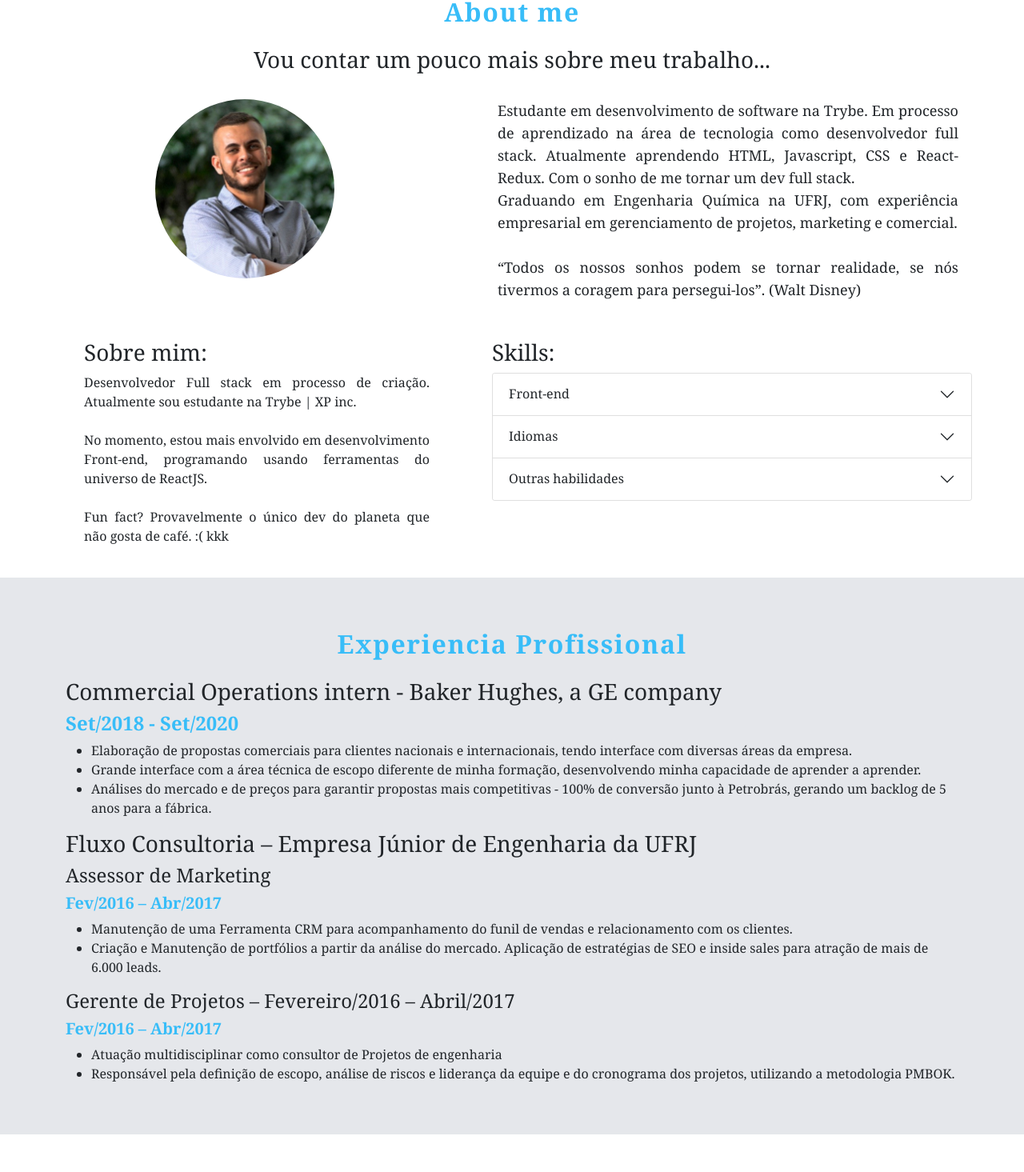
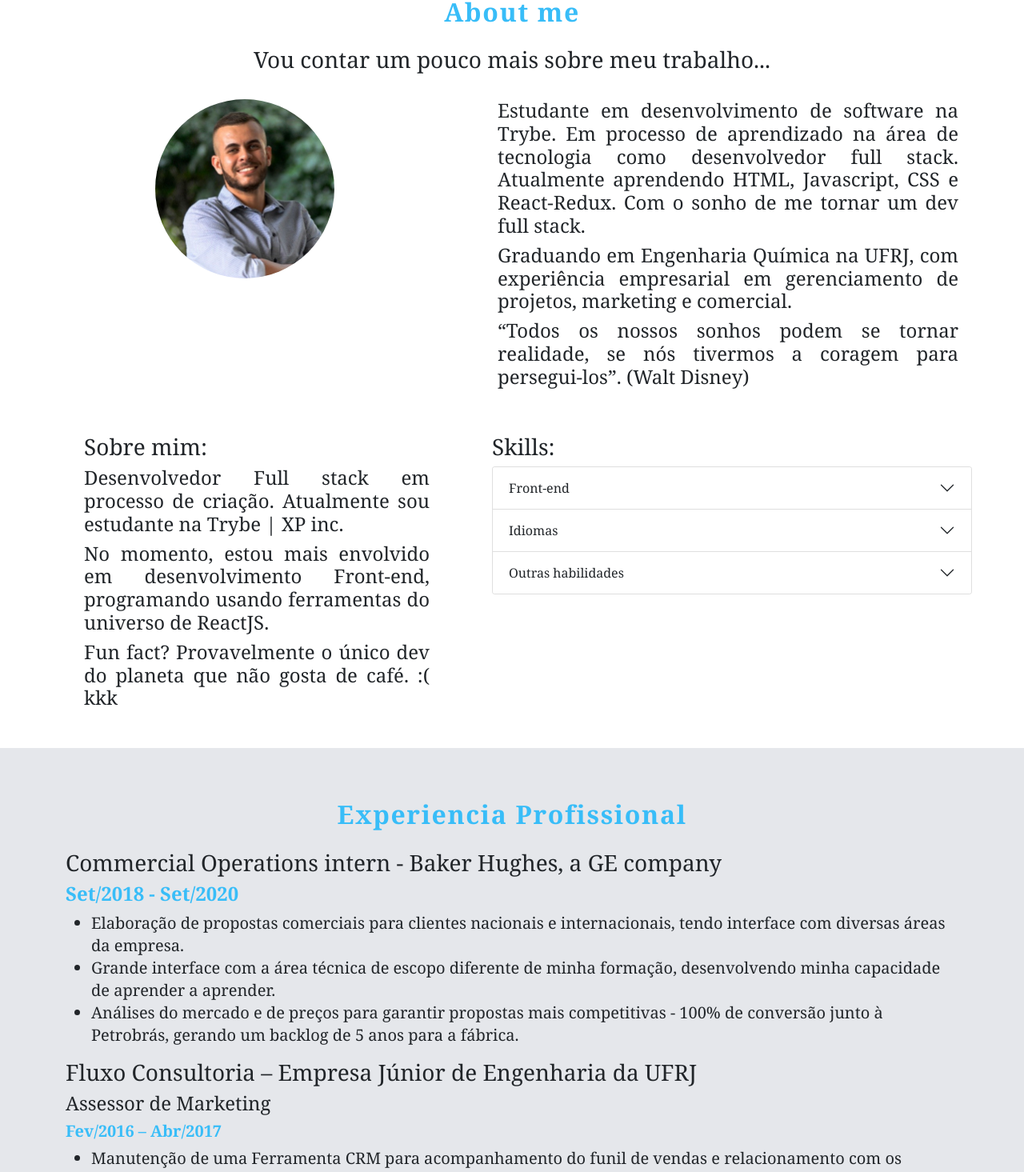
Before and after one commit to leonardo-terra/personal-portfolio, a React (Create React App) app: page / in a window 1280 px wide. Shown: the part 820-2285 px from the top of the page at 80% size. Built offline with nearby package versions, Linux system fonts and the light colour scheme; a web font is replaced by a local one.

Commit message:
dev:font change

```diff
--- a/src/pages/AboutMe.jsx
+++ b/src/pages/AboutMe.jsx
@@ -11,22 +11,25 @@ export default function AboutMe() {
       </h3>
       <div className='flex justify-between'>
         <img
-          className='w-56 h-56 rounded-full ml-28 mr-28'
+          className='w-56 h-56 rounded-full mr-28 ml-28'
           src={profileImage}
           alt='Leonardo Terra de Melo, autor da página'
         />
         <article className='max-w-xl text-lg text-justify'>
+          <h4>
             Estudante em desenvolvimento de software na Trybe. Em processo de
             aprendizado na área de tecnologia como desenvolvedor full stack.
-          Atualmente aprendendo HTML, Javascript, CSS e React-Redux. Com o sonho
-          de me tornar um dev full stack.
-          <br />
+            Atualmente aprendendo HTML, Javascript, CSS e React-Redux. Com o
+            sonho de me tornar um dev full stack.
+          </h4>
+          <h4>
             Graduando em Engenharia Química na UFRJ, com experiência empresarial
             em gerenciamento de projetos, marketing e comercial.
-          <br />
-          <br />
+          </h4>
+          <h4>
             “Todos os nossos sonhos podem se tornar realidade, se nós tivermos a
             coragem para persegui-los”. (Walt Disney)
+          </h4>
         </article>
       </div>
     </section>
--- a/src/pages/Experience.jsx
+++ b/src/pages/Experience.jsx
@@ -9,15 +9,15 @@ export default function Experience() {
           <h3>Commercial Operations intern - Baker Hughes, a GE company</h3>
           <h4 className='font-semibold text-sky-400'>Set/2018 - Set/2020</h4>
           <ul className='list-disc'>
-            <li>
+            <li className='text-xl' className='text-xl'>
               Elaboração de propostas comerciais para clientes nacionais e
               internacionais, tendo interface com diversas áreas da empresa.
             </li>
-            <li>
+            <li className='text-xl'>
               Grande interface com a área técnica de escopo diferente de minha
               formação, desenvolvendo minha capacidade de aprender a aprender.
             </li>
-            <li>
+            <li className='text-xl'>
               Análises do mercado e de preços para garantir propostas mais
               competitivas - 100% de conversão junto à Petrobrás, gerando um
               backlog de 5 anos para a fábrica.
@@ -29,11 +29,11 @@ export default function Experience() {
           <h4>Assessor de Marketing</h4>
           <h5 className='font-semibold text-sky-400'>Fev/2016 – Abr/2017</h5>
           <ul className='list-disc'>
-            <li>
+            <li className='text-xl'>
               Manutenção de uma Ferramenta CRM para acompanhamento do funil de
               vendas e relacionamento com os clientes.
             </li>
-            <li>
+            <li className='text-xl'>
               Criação e Manutenção de portfólios a partir da análise do mercado.
               Aplicação de estratégias de SEO e inside sales para atração de
               mais de 6.000 leads.
@@ -42,10 +42,10 @@ export default function Experience() {
           <h4>Gerente de Projetos – Fevereiro/2016 – Abril/2017</h4>
           <h5 className='font-semibold text-sky-400'>Fev/2016 – Abr/2017</h5>
           <ul className='list-disc'>
-            <li>
+            <li className='text-xl'>
               Atuação multidisciplinar como consultor de Projetos de engenharia
             </li>
-            <li>
+            <li className='text-xl'>
               Responsável pela definição de escopo, análise de riscos e
               liderança da equipe e do cronograma dos projetos, utilizando a
               metodologia PMBOK.
--- a/src/pages/Skills.jsx
+++ b/src/pages/Skills.jsx
@@ -5,16 +5,18 @@ export default function Skills() {
     <section className='container flex justify-around mx-auto mt-5'>
       <article className='max-w-md pr-4 text-justify text-md'>
         <h3>Sobre mim:</h3>
-        Desenvolvedor Full stack em processo de criação. Atualmente sou
-        estudante na Trybe | XP inc.
-        <br />
-        <br />
-        No momento, estou mais envolvido em desenvolvimento Front-end,
-        programando usando ferramentas do universo de ReactJS.
-        <br />
-        <br />
-        Fun fact? Provavelmente o único dev do planeta que não gosta de café. :(
-        kkk
+        <h4>
+          Desenvolvedor Full stack em processo de criação. Atualmente sou
+          estudante na Trybe | XP inc.
+        </h4>
+        <h4>
+          No momento, estou mais envolvido em desenvolvimento Front-end,
+          programando usando ferramentas do universo de ReactJS.
+        </h4>
+        <h4>
+          Fun fact? Provavelmente o único dev do planeta que não gosta de café.
+          :( kkk
+        </h4>
       </article>
       <article className='max-w-xl pl-4 text-justify text-md'>
         <h3>Skills:</h3>
```
Lines whose indentation alone changed are shown as unchanged.
